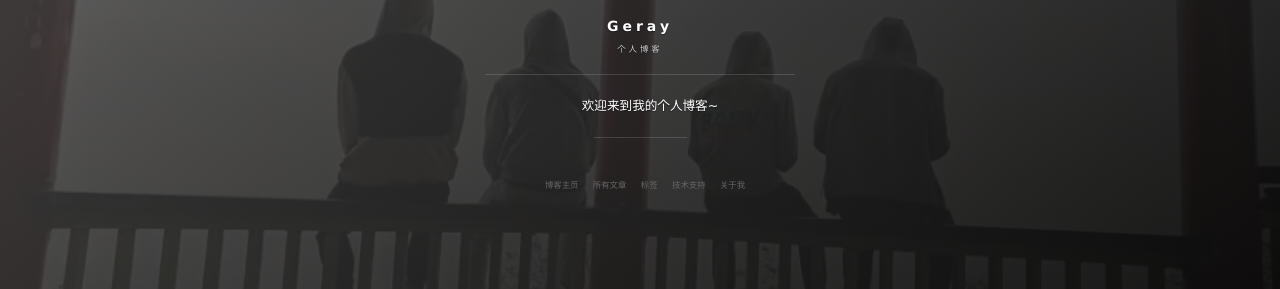
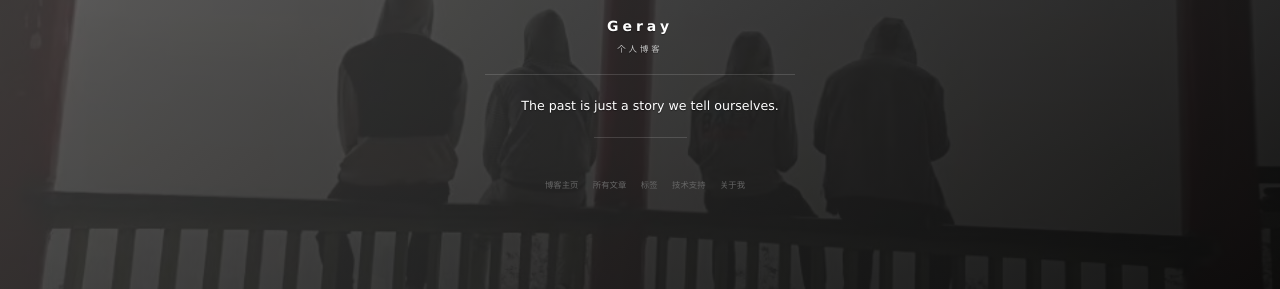
Before and after one commit to geray-zsg/geray-zsg.github.io, a Jekyll site: the page built from index.html, in a window 1280 px wide. Shown: the part 410-699 px from the top of the page. Built offline with Jekyll 4.4.1, drawn with Linux system fonts in a browser that asks for light colours; nearby versions of some CDN libraries; the list of posts is cut into pages by our own code; comment, search, counter and statistics services are not loaded.

Commit message:
Update _config.yml

```diff
--- a/_config.yml
+++ b/_config.yml
@@ -1,11 +1,11 @@
 # Basic
 title: Geray
 subtitle: 个人博客
-description: 欢迎来到我的个人博客~
+description: The past is just a story we tell ourselves.
 # 头像里面的标题
 avatarTitle: Geray
 # 头像里面的描述
-avatarDesc: 云原生
+avatarDesc: 一切为了搞笑
 url: "https://geray-zsg.github.io"
 
 # 博客是否自动生成目录，false为不生成
@@ -21,6 +21,7 @@ comment:
 social:
     # weibo: <微博账号>
     github: geray-zsg
+    csdn: Entity_G
     # zhihu: <知乎账号>
     # juejin: xxx
     # jianshu: <简书账号>
```
